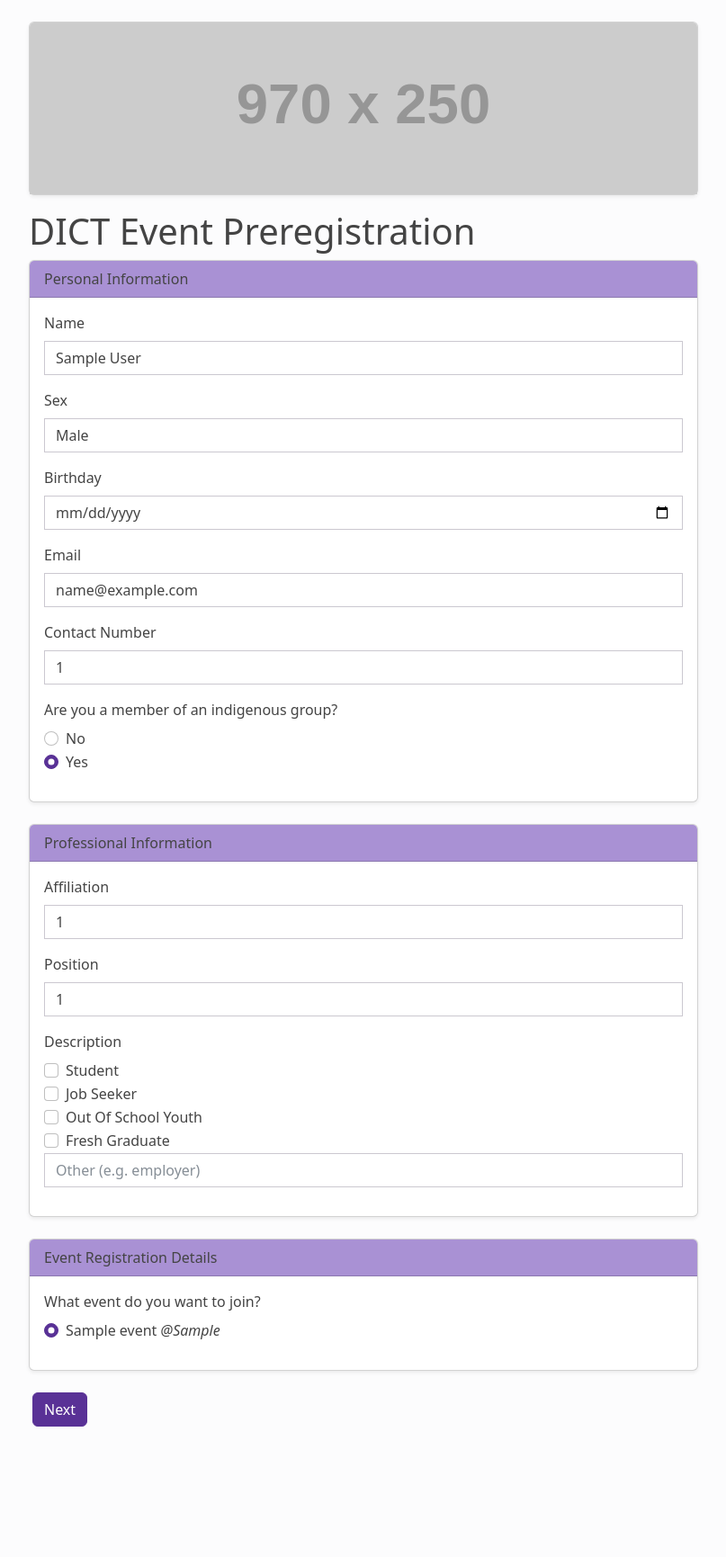
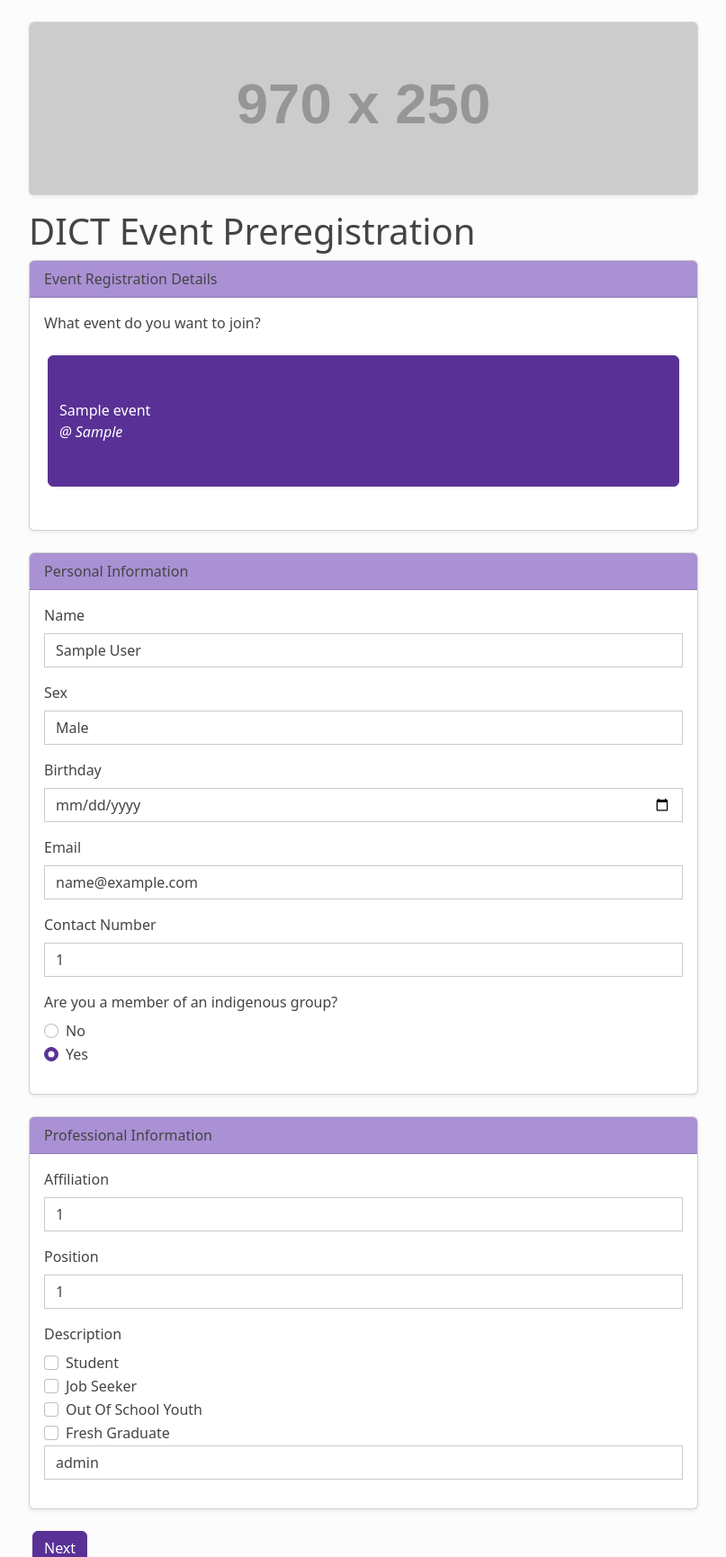
Before and after one commit to JehhB/DICT-prereg, a PHP site: page / in a window 1280 px wide. Shown: the top 1731 px of the page at 90% size, without its empty margins (236-1043 px from the left). Before the commit the page ends 1586 px from the top, so only its background shows below. Run offline with PHP 8.4, Linux system fonts and the light colour scheme; the visitor is signed in with stand-in values (Sample User, id 1); tables that the repository leaves empty hold one stand-in row (values such as "Sample post"); grey boxes labelled with a size stand in for pictures from a placeholder-image service; some libraries are stand-ins or nearby versions.

Commit message:
Added checklist for description

```diff
--- a/assets/script.js
+++ b/assets/script.js
@@ -71,32 +71,33 @@ function radio(next_target, init) {
   };
 }
 
-/**
-  * @param init string
-  */
 function description(init = '') {
+  const _options = ['student', 'job seeker', 'out of school youth', 'fresh graduate'];
+
   return {
-    selected: new Set(init.split(',').map(x => x.trim).filter(x => x.length > 0)),
-    options: ['student', 'job seeker', 'out of school youth', 'fresh graduate'],
+    selected: [],
+    options: _options,
     others: '',
 
     init() {
-      const options = new Set(this.options);
-      const other = new Set(this.selected).difference(options);
+      const options = new Set(_options);
+      const other = new Set(init.split(',').map(x => x.trim()).filter(x => x.length > 0)).difference(options);
+
       this.others = Array.from(other).join(', ');
+      this.selected = init.split(',').map(x => x.trim()).filter(x => _options.includes(x));
     },
 
-    get value() {
-      return Array.from(this.selected).map(x => x.toLowerCase()).join(',');
+    value() {
+      return [...this.selected.map(x => x.toLowerCase()), this.others].join(',');
     },
 
     input: {
       ['@change']() {
         const value = this.$el.dataset.descValue;
         if (this.$el.checked) {
-          if (!this.selected.has(value)) this.selected.add(value);
+          if (!this.selected.includes(value)) this.selected.push(value);
         } else {
-          this.selected.delete(value);
+          this.selected = this.selected.filter(v => v != value);
         }
       },
     },
--- a/src/views/reg_page1.php
+++ b/src/views/reg_page1.php
@@ -73,6 +73,40 @@
       </h1>
       <form action="#" method="post">
         <?= csrf_field() ?>
+
+        <div class="card mb-4 shadow-sm">
+          <div class="card-header bg-secondary">
+            Event Registration Details
+          </div>
+          <div class="card-body">
+            <div x-data="{valid:false}" class="mb-3">
+
+
+              <label for="event_id" class="form-label">What event do you want to join?</label>
+              <div class="row p-3 gap-3" x-data="{selected: <?= $_SESSION['register_event_id'] ?? 0 ?>}">
+                <?php foreach (Event::get_events() as $ev): ?>
+                  <button
+                    type="button"
+                    class="btn btn-outline-primary col py-5 d-flex flex-column"
+                    :class="{'active': <?= $ev->id ?> == selected}"
+                    @click="selected = <?= $ev->id ?>">
+                    <span>
+                      <?= $ev->event_name ?>
+                    </span>
+                    <em>
+                      @ <?= $ev->event_venue ?>
+                    </em>
+                  </button>
+                <?php endforeach ?>
+                <input type="hidden" name="event_id" :value="selected">
+              </div>
+
+              <?php if (flash_has('errors', 'event_id')): ?>
+                <strong x-transition x-show.important="!valid" class="alert alert-danger d-block py-1 px-3 mt-2"><?= flash_get('errors', 'event_id') ?></strong>
+              <?php endif ?>
+            </div>
+          </div>
+        </div>
 
         <div class="card mb-4 shadow-sm">
           <div class="card-header bg-secondary">
@@ -225,13 +259,12 @@
               <input
                 type="hidden"
                 class="form-control"
-                id="type"
                 name="type"
                 :value="value">
 
               <template x-for="(option, i) in options">
                 <div class="form-check" x-data="{id: $id('desc')}">
-                  <input class="form-check-input" type="checkbox" :id="id" x-bind="input" :checked="selected.has(option)" :data-desc-value="option">
+                  <input class="form-check-input" type="checkbox" :id="id" x-bind="input" :checked="selected.includes(option)" :data-desc-value="option">
                   <label class="form-check-label text-capitalize" :for="id" x-text="option">
                   </label>
                 </div>
@@ -245,45 +278,12 @@
                 placeholder="Other (e.g. employer)">
 
               <?php if (flash_has('errors', 'type')): ?>
-                <strong x-transition x-show.important="value.length > 0" class="alert alert-danger d-block py-1 px-3 mt-2"><?= flash_get('errors', 'type') ?></strong>
+                <strong x-transition x-show.important="value.length == 0" class="alert alert-danger d-block py-1 px-3 mt-2"><?= flash_get('errors', 'type') ?></strong>
               <?php endif ?>
             </div>
           </div>
         </div>
 
-        <div class="card mb-4 shadow-sm">
-          <div class="card-header bg-secondary">
-            Event Registration Details
-          </div>
-          <div class="card-body">
-            <div x-data="{valid:false}" class="mb-3">
-
-
-              <label for="event_id" class="form-label">What event do you want to join?</label>
-
-              <?php foreach (Event::get_events() as $ev) : ?>
-                <div class="form-check">
-                  <input
-                    class="form-check-input"
-                    type="radio"
-                    id="ev_<?= $ev->id ?>"
-                    name="event_id"
-                    value="<?= $ev->id ?>"
-                    @input="valid=$el.checkValidity()"
-                    <?php if ($ev->id == ($_SESSION['register_event_id'] ?? 0)) : ?> checked <?php endif ?>
-                    required>
-                  <label class="form-check-label" for="ev_<?= $ev->id ?>">
-                    <?= $ev->event_name ?> <em>@<?= $ev->event_venue ?></em>
-                  </label>
-                </div>
-              <?php endforeach ?>
-
-              <?php if (flash_has('errors', 'event_id')): ?>
-                <strong x-transition x-show.important="!valid" class="alert alert-danger d-block py-1 px-3 mt-2"><?= flash_get('errors', 'event_id') ?></strong>
-              <?php endif ?>
-            </div>
-          </div>
-        </div>
 
 
         <div class="row px-3">
```
